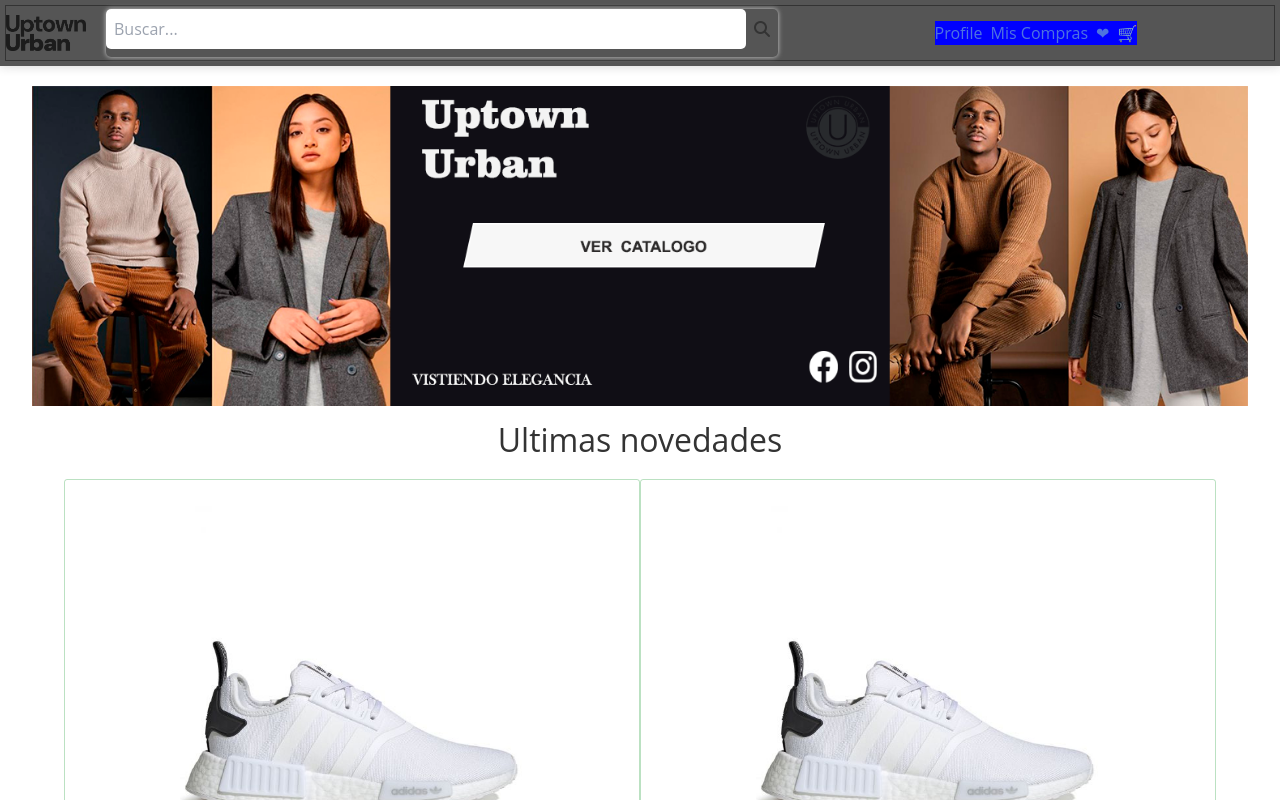
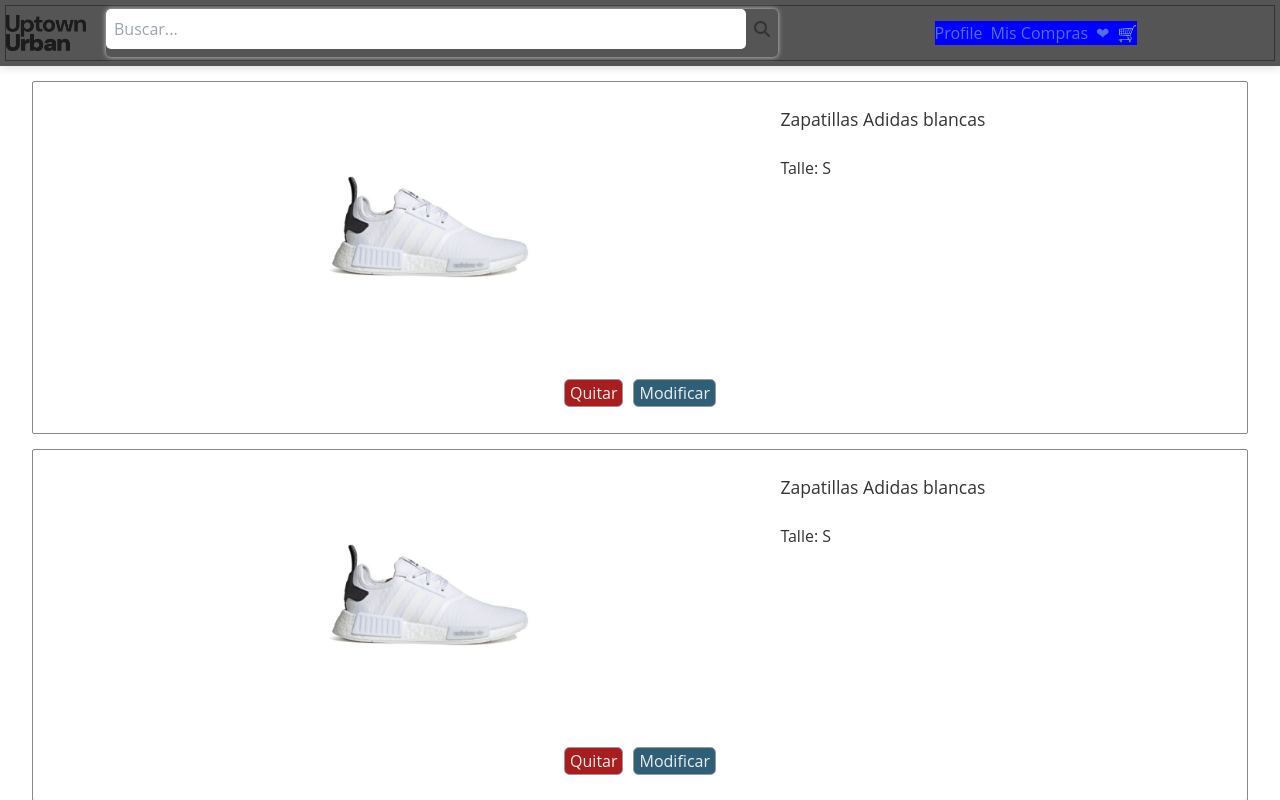
Before and after one commit to AlvaroR15/mi-ecommerce, a React (Create React App) app in the folder front-end/: page / in a window 1280 px wide. Shown: the top 800 px of the page. Built offline with nearby package versions, Linux system fonts and the light colour scheme.

Commit message:
Main views ready

```diff
--- a/front-end/src/App.jsx
+++ b/front-end/src/App.jsx
@@ -5,10 +5,12 @@
 import './components/Partials/partials.css'
 import { FilterProducts } from './components/Main/FilterProducts/FilterProducts';
 import { BannerMain } from './components/Partials/BannerMain';
-import { ListProducts } from './components/List/ListProducts';
+import { ListProducts } from './components/ListProducts/ListProducts';
 import { AuthForm } from './components/Forms/AuthForm/AuthForm';
 import { Login } from './components/Forms/AuthForm/Login';
 import { Register } from './components/Forms/AuthForm/Register';
+import { Detail } from './components/ListProducts/Detail/Detail';
+import { Cart } from './components/ListProducts/Cart/Cart';
 
 function App() {
 
@@ -16,10 +18,16 @@
       <>
       < Header />
          <main>
-            < MainPage />
-            < FilterProducts />
-            < BannerMain />
-            < ListProducts />
+            {/* < MainPage /> */}
+            {/* < FilterProducts /> */}
+            {/* < BannerMain /> */}
+            {/* < ListProducts /> */}
+            < Cart />
+            < Cart />
+            < Cart />
+            < Cart />
+            < Cart />
+            {/* < Detail price={39800} name='Zapatillas Adidas' description='Zapatillas blancas adidas que son para vos ahre jeje.' talle={40} /> */}
          </main>
       < Footer />
       </>
--- /dev/null
+++ b/front-end/src/components/ListProducts/Cart/Cart.jsx
@@ -0,0 +1,22 @@
+import zapatillas from '../../../assets/partials-img/zapatillasAdidas.jpg'
+import './cart.css'
+
+export const Cart = () => {
+    return (
+        <>
+            <section className='products-cart'>
+                <div className='info-product'>
+                    <img src={zapatillas} alt="" />
+                    <div>
+                        <p className='name'>Zapatillas Adidas blancas</p>
+                        <span>Talle: S</span>
+                    </div>
+                </div>
+                <div className='buttons-cart'>
+                    <button className='btn delete'>Quitar</button>
+                    <button className='btn modify'>Modificar</button>
+                </div>
+            </section>
+        </>
+    )
+}
--- /dev/null
+++ b/front-end/src/components/ListProducts/Cart/cart.css
@@ -0,0 +1,50 @@
+h1 {
+    font-size: 2rem;
+    text-align: center;
+    margin: 3vw auto;
+}
+
+.products-cart {
+    border: 1px solid #888;
+    border-radius: 2px;
+    display: flex;
+    flex-direction: column;
+    justify-content: center;
+    align-items: center;
+    margin: 15px auto;
+}
+
+.products-cart .info-product {
+    display: flex;
+    justify-content: space-around;
+}
+
+
+.products-cart .info-product img{
+    width: 30%;
+    object-fit: contain;
+}
+
+.products-cart .info-product .name {
+    font-size: 1.1rem;
+}
+
+.products-cart .buttons-cart {
+    margin: 2vw auto;
+}
+
+.buttons-cart .btn {
+    border: 1px solid #999;
+    margin: 0 5px;
+    padding: 1px 5px;
+}
+
+.buttons-cart .delete {
+    background-color: #a81d1d;
+    color: #eee;
+}
+
+.buttons-cart .modify {
+    background-color: rgb(47, 95, 119);
+    color: #eee;
+}
--- /dev/null
+++ b/front-end/src/components/ListProducts/Detail/Detail.jsx
@@ -0,0 +1,45 @@
+import zapatillas from '../../../assets/partials-img/zapatillasAdidas.jpg'
+import './detail.css'
+
+export const Detail = (props) => {
+    return (
+        <section className="detalle">
+            <h1 className='name'>{props.name}</h1>
+            <div className="stars-genre">
+                <div className="califications">
+                    <i class="fa-solid fa-star"></i>
+                    <i class="fa-solid fa-star"></i>
+                    <i class="fa-solid fa-star"></i>
+                    <i class="fa-solid fa-star"></i>
+                    <i class="fa-solid fa-star"></i>
+                </div>
+                <span>Hombre</span>
+            </div>
+            <img className="container-img-big" src={zapatillas} alt="" />
+            <div className="container-img-data">
+                <div className="info">
+                    <div className="price-talle">
+                        <h3>${props.price}</h3>
+                        <span>Tamaño/Talle: <b>{props.talle}</b> </span>
+                    </div>
+                    <h3>DESCRIPCION</h3>
+                    <p>
+                        {props.description}
+                    </p>
+                    <h3>CANTIDAD</h3>
+                    <select name="cantidad">
+                        <option value="1">1</option>
+                        <option value="2">2</option>
+                        <option value="3">3</option>
+                        <option value="4">4</option>
+                        <option value="5">5</option>
+                    </select>
+                    <div className="button">
+                        <button className="boton-primario">Comprar ahora</button>
+                        <button className="boton-secundario">Agregar al carrito</button>
+                    </div>
+                </div>
+            </div>
+        </section>
+    )
+}
--- /dev/null
+++ b/front-end/src/components/ListProducts/Detail/detail.css
@@ -0,0 +1,111 @@
+
+.name {
+    font-size: 1.4rem;
+    margin: 3vh 0;
+}
+
+.detalle  .stars-genre {
+    width: 90%;
+    display: flex;
+    justify-content: space-between;
+}
+
+.detalle .stars-genre span {
+    font-size: 1.1rem;
+    font-weight: 600;
+}
+
+.detalle {
+    display: flex;
+    flex-direction: column;
+    justify-content: space-around;
+    padding: 1vh;
+}
+
+.detalle .container-img-big {
+    background-size: contain;
+    background-repeat: no-repeat;
+    margin-top: 20px;
+    width: 100%;
+    border: 1px solid #eee;
+}
+.detalle .container-img-data {
+    display: flex;
+    flex-direction: column;
+    border-radius: 3px;
+    padding: 1rem;
+    color: #333;
+}
+
+.detalle .container-img-data .info .price-talle {
+    width: 100%;
+    display: flex;
+    justify-content: space-between;
+    align-items: center;
+}
+
+.detalle .container-img-data .info .price-talle h3 {
+    font-size: 1.8rem;
+}
+
+.detalle .container-img-data p {
+    margin: 12px 0;
+}
+
+.detalle .container-img-data p i {
+    color: rgb(81, 39, 127);
+}
+
+
+.detalle .container-img-data .info {
+    margin: 15px 0;
+}
+
+.detalle .container-img-data .info h3 {
+    font-size: 1.2rem;
+    margin: 5px 0;
+    color: #555;
+}
+
+.detalle .container-img-data .info p {
+    color: #333;
+    margin-top: 10px;
+}
+
+select {
+    padding: 1vh 2vh;
+    border: 1px solid #999;
+    color: #555;
+    border-radius: 3px;
+    font-size: 1rem;
+    margin-bottom: 15px;
+}
+
+
+
+@media (min-width: 768px) {
+    .detalle .container-img-big {
+        width: 60%;
+    }
+    .detalle .container-img-data{
+        text-align: center;
+    }
+}
+
+@media (min-width:1024px) {
+    .detalle{
+        flex-direction: row;
+        padding: 2rem;
+    }
+    .detalle .container-img-big {
+        width: 45%;
+    }
+    .detalle .container-img-data{
+        width: 40%;
+        text-align: left;
+    }
+    .button button{
+        font-size: 14px;
+    }
+
+}
--- a/front-end/src/components/Partials/partials.css
+++ b/front-end/src/components/Partials/partials.css
@@ -66,7 +66,7 @@
 
 .boton-secundario{
     padding: 1rem;
-
+    width: 100%;
     font-weight: 400;
     text-decoration: none;
     color: #222;
```
Also changed, not shown: front-end/src/components/ListProducts/ListProducts.jsx (renamed from front-end/src/components/List/ListProducts.jsx), front-end/src/components/ListProducts/listProducts.css (renamed from front-end/src/components/List/listProducts.css).
